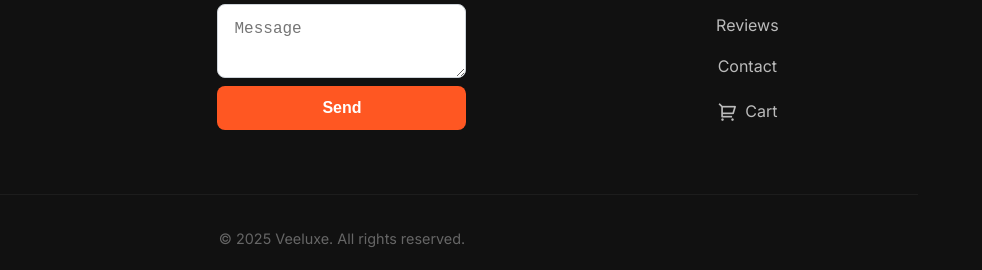
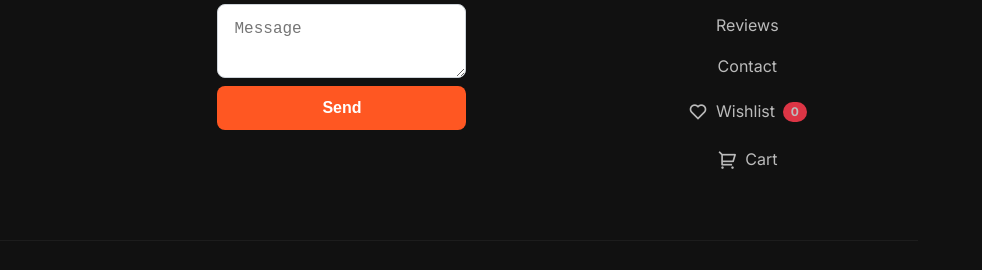
Before and after one commit to Chow24-7/veeluxewebsite, a website: page about.html in a window 1280 px wide. Shown: the part 2326-2596 px from the top of the page, 298-1280 px from the left. Drawn offline with nearby package versions, Linux system fonts and the light colour scheme.

Commit message:
Fix HTML formatting in about.html

```diff
--- a/about.html
+++ b/about.html
@@ -151,6 +151,13 @@
             <li><a href="index.html#reviews">Reviews</a></li>
             <li><a href="#contact">Contact</a></li>
             <li>
+              <a href="wishlist.html" class="d-flex align-items-center gap-2">
+                <i class="ri-heart-line fs-5"></i>
+                <span>Wishlist</span>
+                <span class="wishlist-count badge bg-danger">0</span>
+              </a>
+            </li>
+            <li>
               <a href="cart.html" class="d-flex align-items-center gap-2">
                 <i class="ri-shopping-cart-2-line fs-5"></i>
                 <span>Cart</span>
```
